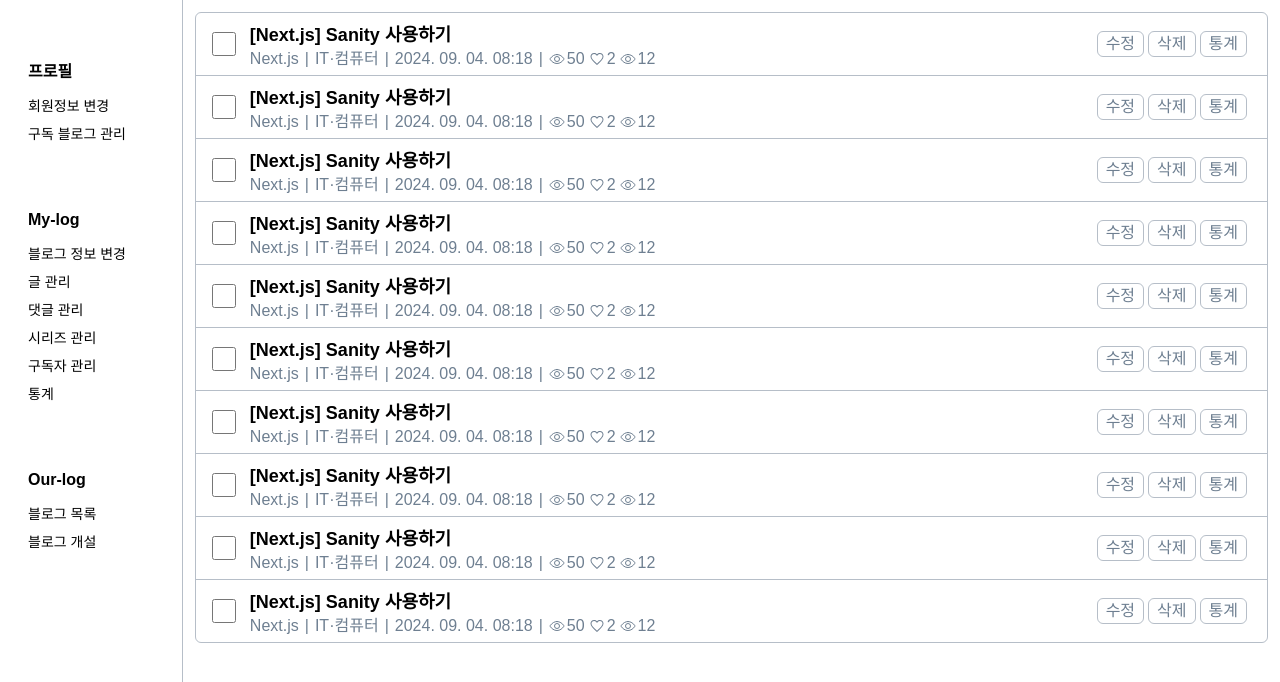
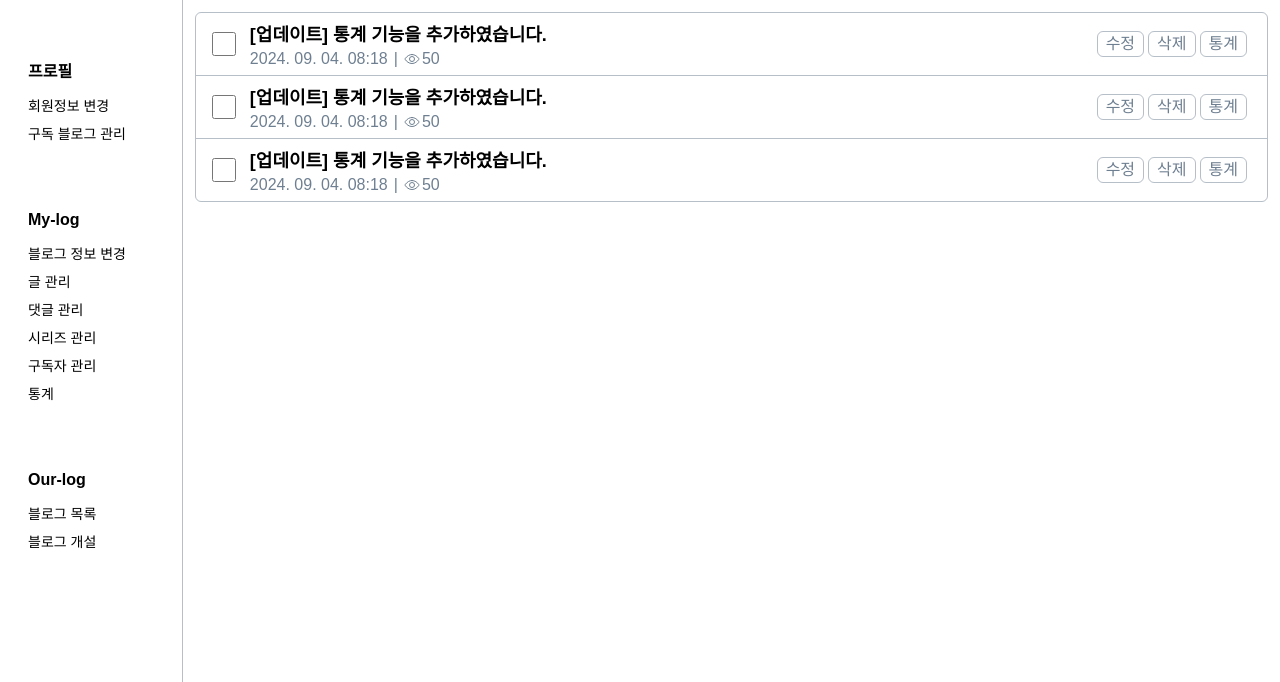
Before and after one commit to sorrel012/log-us, a Next.js app: page /setting in a window 1280 px wide. Shown: the top 682 px of the page. Built offline with nearby package versions, Linux system fonts and the light colour scheme; a web font is replaced by a local one.

Commit message:
feat: 글 관리, 댓글 관리, 공지사항 관리 공통 컴포넌트 마크업

```diff
--- a/src/app/setting/page.tsx
+++ b/src/app/setting/page.tsx
@@ -1,10 +1,15 @@
-import ContentsSettingList, {
+'use client';
+
+import ContentsSettingList from '@/components/ContentsSettingList';
+import {
+    ContentsButtonProps,
     ContentsProps,
-} from '@/components/ContentsSettingList';
+} from '@/components/ContentSetting';
+import { useEffect, useState } from 'react';
 
-const contents: ContentsProps[] = [
+const postsContents: ContentsProps[] = [
     {
-        sn: 1,
+        postId: 1,
         contents: '[Next.js] Sanity 사용하기',
         series: 'Next.js',
         category: 'IT·컴퓨터',
@@ -14,7 +19,7 @@ const contents: ContentsProps[] = [
         likes: 12,
     },
     {
-        sn: 2,
+        postId: 2,
         contents: '[Next.js] Sanity 사용하기',
         series: 'Next.js',
         category: 'IT·컴퓨터',
@@ -24,77 +29,7 @@ const contents: ContentsProps[] = [
         likes: 12,
     },
     {
-        sn: 3,
-        contents: '[Next.js] Sanity 사용하기',
-        series: 'Next.js',
-        category: 'IT·컴퓨터',
-        date: new Date(),
-        views: 50,
-        comments: 2,
-        likes: 12,
-    },
-    {
-        sn: 4,
-        contents: '[Next.js] Sanity 사용하기',
-        series: 'Next.js',
-        category: 'IT·컴퓨터',
-        date: new Date(),
-        views: 50,
-        comments: 2,
-        likes: 12,
-    },
-    {
-        sn: 5,
-        contents: '[Next.js] Sanity 사용하기',
-        series: 'Next.js',
-        category: 'IT·컴퓨터',
-        date: new Date(),
-        views: 50,
-        comments: 2,
-        likes: 12,
-    },
-    {
-        sn: 6,
-        contents: '[Next.js] Sanity 사용하기',
-        series: 'Next.js',
-        category: 'IT·컴퓨터',
-        date: new Date(),
-        views: 50,
-        comments: 2,
-        likes: 12,
-    },
-    {
-        sn: 7,
-        contents: '[Next.js] Sanity 사용하기',
-        series: 'Next.js',
-        category: 'IT·컴퓨터',
-        date: new Date(),
-        views: 50,
-        comments: 2,
-        likes: 12,
-    },
-    {
-        sn: 8,
-        contents: '[Next.js] Sanity 사용하기',
-        series: 'Next.js',
-        category: 'IT·컴퓨터',
-        date: new Date(),
-        views: 50,
-        comments: 2,
-        likes: 12,
-    },
-    {
-        sn: 9,
-        contents: '[Next.js] Sanity 사용하기',
-        series: 'Next.js',
-        category: 'IT·컴퓨터',
-        date: new Date(),
-        views: 50,
-        comments: 2,
-        likes: 12,
-    },
-    {
-        sn: 10,
+        postId: 3,
         contents: '[Next.js] Sanity 사용하기',
         series: 'Next.js',
         category: 'IT·컴퓨터',
@@ -105,10 +40,90 @@ const contents: ContentsProps[] = [
     },
 ];
 
+const commentContents: ContentsProps[] = [
+    {
+        commentId: 1,
+        nickName: 'hana',
+        contents: '안녕하세요 반갑습니다 와주셔서 감사드려요~',
+        title: '[Next.js] Sanity 사용하기',
+        date: new Date(),
+    },
+    {
+        commentId: 2,
+        nickName: 'hana',
+        contents: '안녕하세요 반갑습니다 와주셔서 감사드려요~',
+        title: '[Next.js] Sanity 사용하기',
+        date: new Date(),
+    },
+    {
+        commentId: 3,
+        nickName: 'hana',
+        contents: '안녕하세요 반갑습니다 와주셔서 감사드려요~',
+        title: '[Next.js] Sanity 사용하기',
+        date: new Date(),
+    },
+];
+
+const noticeContents: ContentsProps[] = [
+    {
+        noticeId: 1,
+        contents: '[업데이트] 통계 기능을 추가하였습니다.',
+        date: new Date(),
+        views: 50,
+    },
+    {
+        noticeId: 2,
+        contents: '[업데이트] 통계 기능을 추가하였습니다.',
+        date: new Date(),
+        views: 50,
+    },
+    {
+        noticeId: 3,
+        contents: '[업데이트] 통계 기능을 추가하였습니다.',
+        date: new Date(),
+        views: 50,
+    },
+];
+
 export default function SettingMain() {
+    const [selectedContents, setSelectedContents] = useState<ContentsProps[]>(
+        [],
+    );
+
+    useEffect(() => {
+        console.log(selectedContents);
+    }, [selectedContents]);
+
+    const handleUpdate = (val: number) => {};
+    const handleDelete = (val: number) => {};
+    const handleStatistics = (val: number) => {};
+
+    const buttons: ContentsButtonProps[] = [
+        {
+            text: '수정',
+            onClick: handleUpdate,
+        },
+        {
+            text: '삭제',
+            onClick: handleDelete,
+        },
+        {
+            text: '통계',
+            onClick: handleStatistics,
+        },
+    ];
+
+    const handleCheckChange = (checkedContents: ContentsProps[]) => {
+        setSelectedContents(checkedContents);
+    };
+
     return (
         <div className="p-3">
-            <ContentsSettingList contents={contents} />
+            <ContentsSettingList
+                contents={noticeContents}
+                buttons={buttons}
+                onChange={handleCheckChange}
+            />
         </div>
     );
 }
--- a/src/components/ContentSetting.tsx
+++ b/src/components/ContentSetting.tsx
@@ -1,10 +1,11 @@
 'use client';
 
 import LightButton from '@/components/ui/LightButton';
-import { ContentsProps } from '@/components/ContentsSettingList';
 
 export interface ContentsProps {
-    sn: number;
+    postId?: number;
+    commentId?: number;
+    noticeId?: number;
     contents: string;
     series?: string;
     category?: string;
@@ -58,12 +59,20 @@ export default function ContentSetting({
                 </div>
             </div>
             <div className="text-customLightBlue-200">
-                {buttons.map((button, index) => (
+                {buttons &&
+                    buttons.map((button, index) => (
                         <LightButton
                             key={index}
                             className="mr-1"
                             text={button.text}
-                        onClick={() => button.onClick(content.sn)}
+                            onClick={() =>
+                                button.onClick(
+                                    content.postId ||
+                                        content.commentId ||
+                                        content.noticeId ||
+                                        0,
+                                )
+                            }
                         />
                     ))}
             </div>
--- a/src/components/ContentsSettingList.tsx
+++ b/src/components/ContentsSettingList.tsx
@@ -5,50 +5,51 @@ import ContentSetting, {
     ContentsProps,
 } from '@/components/ContentSetting';
 import PostSettingSubText from '@/components/setting/PostSettingSubText';
-import { useState } from 'react';
+import { useEffect, useState } from 'react';
+
+interface ContentsSettingListProps {
+    contents: ContentsProps[];
+    buttons: ContentsButtonProps[];
+    onChange: (val: ContentsProps[]) => void;
+}
 
 export default function ContentsSettingList({
     contents,
-}: {
-    contents: ContentsProps[];
-}) {
+    buttons,
+    onChange,
+}: ContentsSettingListProps) {
     const [selectedContents, setSelectedContents] = useState<ContentsProps[]>(
         [],
     );
+
+    useEffect(() => {
+        onChange(selectedContents);
+    }, [selectedContents]);
 
     const handleCheckboxChange = (
         newSelectedContents: ContentsProps,
         isChecked: boolean,
     ) => {
-        setSelectedContents((prev) => {
-            return [...prev, newSelectedContents];
-        });
+        if (isChecked) {
+            setSelectedContents((prev) => [...prev, newSelectedContents]);
+        } else {
+            const index = selectedContents.findIndex(
+                (content) => content.sn === newSelectedContents.sn,
+            );
+            setSelectedContents((prev) => [
+                ...prev.slice(0, index),
+                ...prev.slice(index + 1),
+            ]);
+        }
     };
-
-    const handleUpdate = (val: number) => {};
-    const handleDelete = (val: number) => {};
-    const handleStatistics = (val: number) => {};
-
-    const buttons: ContentsButtonProps[] = [
-        {
-            text: '수정',
-            onClick: handleUpdate,
-        },
-        {
-            text: '삭제',
-            onClick: handleDelete,
-        },
-        {
-            text: '통계',
-            onClick: handleStatistics,
-        },
-    ];
 
     return (
         <section className="font-default rounded-md border border-solid border-customLightBlue-100">
             {contents.map((content, index) => (
                 <ContentSetting
-                    key={content.title}
+                    key={
+                        content.postId || content.commentId || content.noticeId
+                    }
                     content={content}
                     isLast={index === contents.length - 1}
                     onSelect={handleCheckboxChange}
--- a/src/components/SubText.tsx
+++ b/src/components/SubText.tsx
@@ -1,10 +1,15 @@
 import SubLineBar from '@/components/SubLineBar';
 
-export default function SubText({ text }: { text: string }) {
+interface SubTextProps {
+    text: string;
+    isLast?: boolean;
+}
+
+export default function SubText({ text, isLast = false }: SubTextProps) {
     return (
         <div className="flex">
             {text}
-            <SubLineBar />
+            {!isLast && <SubLineBar />}
         </div>
     );
 }
--- a/src/components/setting/PostSettingSubText.tsx
+++ b/src/components/setting/PostSettingSubText.tsx
@@ -15,16 +15,27 @@ interface ContentSubProps {
     likes?: number;
 }
 
-export default function PostSettingSubText(content: ContentSubProps) {
+export default function PostSettingSubText({
+    series,
+    comments,
+    likes,
+    date,
+    views,
+    category,
+    title,
+    nickName,
+}: ContentSubProps) {
     return (
         <>
-            <SubText text={content.series!} />
-            <SubText text={content.category!} />
-            {content.date && <SubText text={dateFormatter(content.date)} />}
+            {nickName && <SubText text={nickName} />}
+            {series && <SubText text={series} />}
+            {category && <SubText text={category} />}
+            {title && <SubText text={title} />}
+            {date && <SubText text={dateFormatter(date)} />}
             <div className="flex gap-1">
-                <ViewIcon views={content.views!} />
-                <CommentIcon comments={content.comments!} />
-                <LikeIcon likes={content.likes!} />
+                {views && <ViewIcon views={views!} />}
+                {comments && <CommentIcon comments={comments!} />}
+                {likes && <LikeIcon likes={likes!} />}
             </div>
         </>
     );
```
Lines whose indentation alone changed are shown as unchanged.
